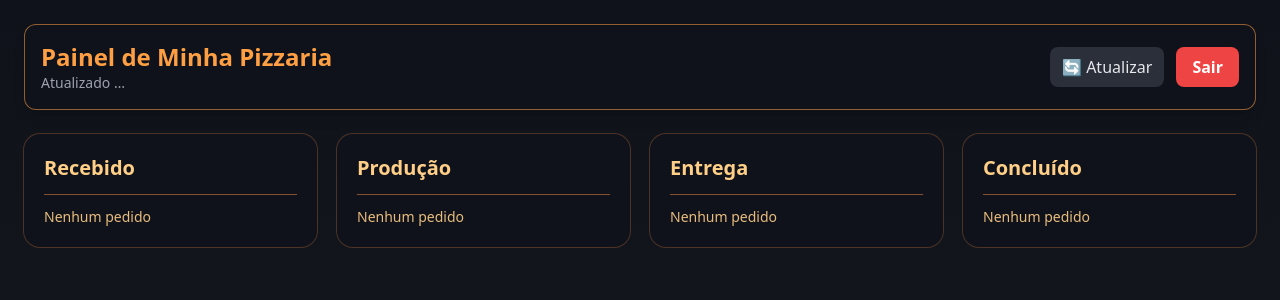
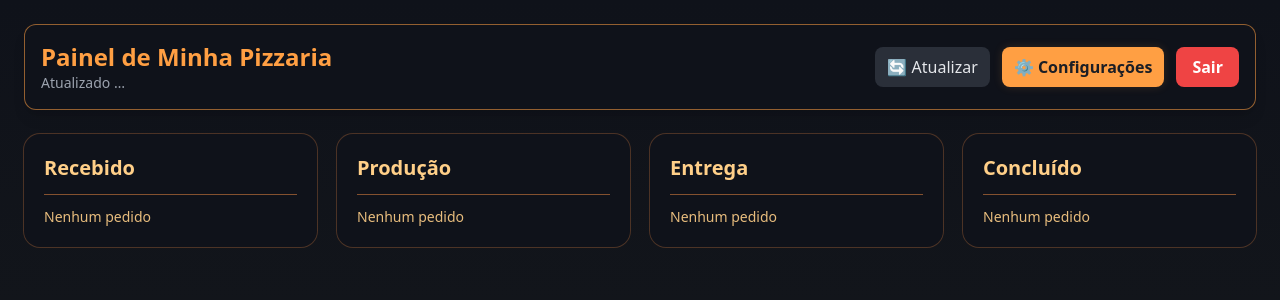
Before and after one commit to lglducci/site-admin-delivery, a React (Vite) app: page /dashboard in a window 1280 px wide. Shown: the top 300 px of the page. Built offline with nearby package versions, Linux system fonts and the light colour scheme.

Commit message:
Update Dashboard.jsx

```diff
--- a/src/pages/Dashboard.jsx
+++ b/src/pages/Dashboard.jsx
@@ -18,6 +18,7 @@ const THEME = {
   cardBorder: "rgba(255,159,67,0.25)",
 };
 
+/* Colunas */
 const COLUNAS = [
   { status: "recebido", titulo: "Recebido", cls: "bg-[#0F121A] text-[#ffcf88]" },
   { status: "producao", titulo: "Produção", cls: "bg-[#0F121A] text-[#ffcf88]" },
@@ -25,6 +26,7 @@ const COLUNAS = [
   { status: "concluido", titulo: "Concluído", cls: "bg-[#0F121A] text-[#ffcf88]" },
 ];
 
+/* Utilitário */
 function getEmpresaSafe() {
   try {
     return JSON.parse(localStorage.getItem("empresa") || "{}");
@@ -41,7 +43,9 @@ const norm = (s) =>
 
 export default function Dashboard() {
   const empresa = getEmpresaSafe();
-  const idEmpresa = empresa?.id_empresa ?? empresa?.idEmpresa ?? localStorage.getItem("id_empresa");
+  const idEmpresa =
+    empresa?.id_empresa ?? empresa?.idEmpresa ?? localStorage.getItem("id_empresa");
+
   const [pedidos, setPedidos] = useState([]);
   const [erro, setErro] = useState("");
   const [lastUpdated, setLastUpdated] = useState(null);
@@ -54,7 +58,9 @@ export default function Dashboard() {
     }
     try {
       const resp = await fetch(
-        `https://webhook.lglducci.com.br/webhook/pedidos?id_empresa=${encodeURIComponent(id)}`
+        `https://webhook.lglducci.com.br/webhook/pedidos?id_empresa=${encodeURIComponent(
+          id
+        )}`
       );
       const data = await resp.json();
       setPedidos(Array.isArray(data) ? data : []);
@@ -192,6 +198,7 @@ export default function Dashboard() {
         background: `linear-gradient(to bottom, ${THEME.bgFrom}, ${THEME.bgVia}, ${THEME.bgTo})`,
       }}
     >
+      {/* Cabeçalho */}
       <div
         className="flex justify-between items-center mb-6 shadow-lg rounded-xl p-4 border relative z-50"
         style={{ background: THEME.panelBg, borderColor: THEME.panelBorder }}
@@ -214,6 +221,52 @@ export default function Dashboard() {
           >
             🔄 Atualizar
           </button>
+
+          {/* ⚙️ Configurações */}
+          <div className="relative">
+            <details>
+              <summary
+                className="list-none cursor-pointer flex items-center gap-2 px-3 py-2 rounded-lg font-semibold transition-all"
+                style={{
+                  background: THEME.btnOrange,
+                  color: THEME.btnOrangeText,
+                  boxShadow: "0 0 10px rgba(255,159,67,0.15)",
+                }}
+              >
+                ⚙️ Configurações
+              </summary>
+              <div
+                className="absolute right-0 mt-2 w-60 rounded-xl border shadow-xl z-[9999]"
+                style={{
+                  borderColor: THEME.panelBorder,
+                  background: "rgba(27,30,37,0.98)",
+                  backdropFilter: "blur(8px)",
+                }}
+              >
+                {[
+                  ["🏢", "Dados da Empresa", "https://webhook.lglducci.com.br/webhook/config_empresa"],
+                  ["💬", "Mensagem Padrão", "https://webhook.lglducci.com.br/webhook/mensagem_padrao"],
+                  ["📈", "Relatórios", "/relatorios"],
+                  ["🍕", "Cardápio", "/cardapio"],
+                  ["✨", "Modelo de Custo", "/pizza-modelo"],
+                ].map(([icon, label, link], i) => (
+                  <button
+                    key={i}
+                    onClick={() =>
+                      link.startsWith("http")
+                        ? window.open(link, "_blank")
+                        : (window.location.href = link)
+                    }
+                    className="w-full text-left px-4 py-2.5 text-sm hover:bg-[#ff9f4315] flex items-center gap-2 transition-colors"
+                    style={{ color: THEME.text }}
+                  >
+                    <span>{icon}</span> {label}
+                  </button>
+                ))}
+              </div>
+            </details>
+          </div>
+
           <button
             onClick={sair}
             className="px-4 py-2 rounded-lg font-semibold transition"
@@ -224,6 +277,7 @@ export default function Dashboard() {
         </div>
       </div>
 
+      {/* Colunas */}
       <div className="grid grid-cols-1 md:grid-cols-2 lg:grid-cols-4 gap-5 relative z-10">
         <Coluna titulo="Recebido" items={grupos.r} cls={COLUNAS[0].cls} />
         <Coluna titulo="Produção" items={grupos.pr} cls={COLUNAS[1].cls} />
```
